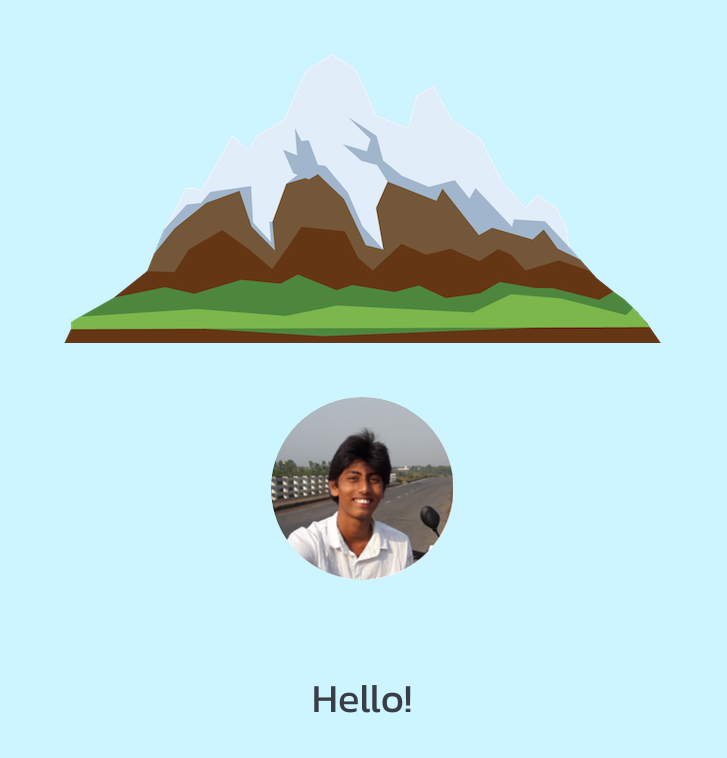
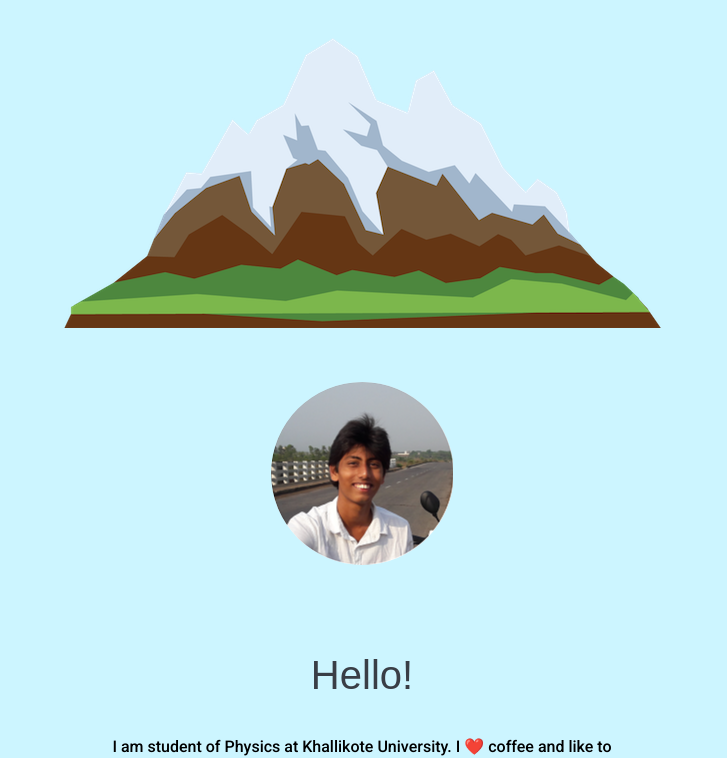
Before and after one commit to shubhampathy/profile, a plain HTML site: page index.html in a window 1280 px wide. Shown: the part 378-1136 px from the top of the page, without its empty margins (278-1005 px from the left). Drawn offline with Linux system fonts and the light colour scheme.

Commit message:
kuch naya dala

```diff
--- a/css/style.css
+++ b/css/style.css
@@ -13,7 +13,7 @@ h1 {
 }
 
 h2 {
-  font-family: 'Kanit', sans-serif;
+  font-family: 'Kaniata', sans-serif;
   font-size: 2.50rem;
   color: #393e46;
   font-weight: normal;
```
